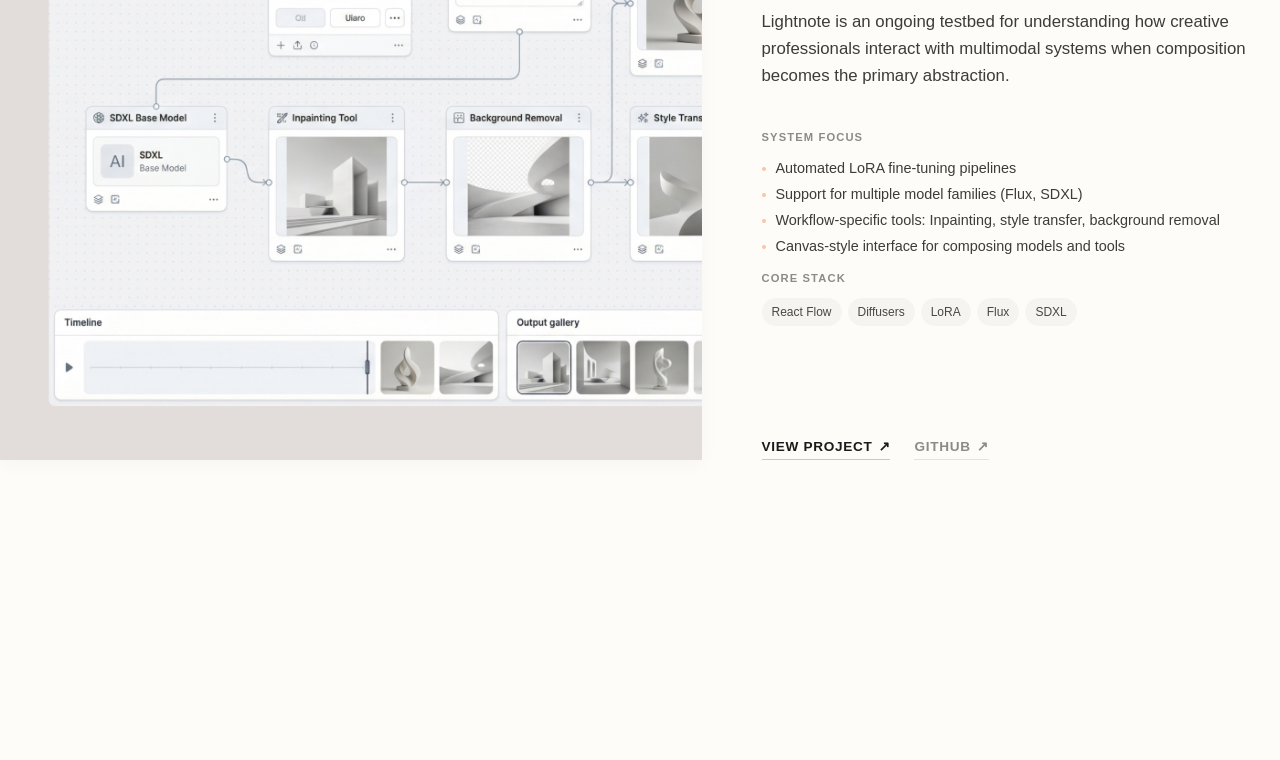
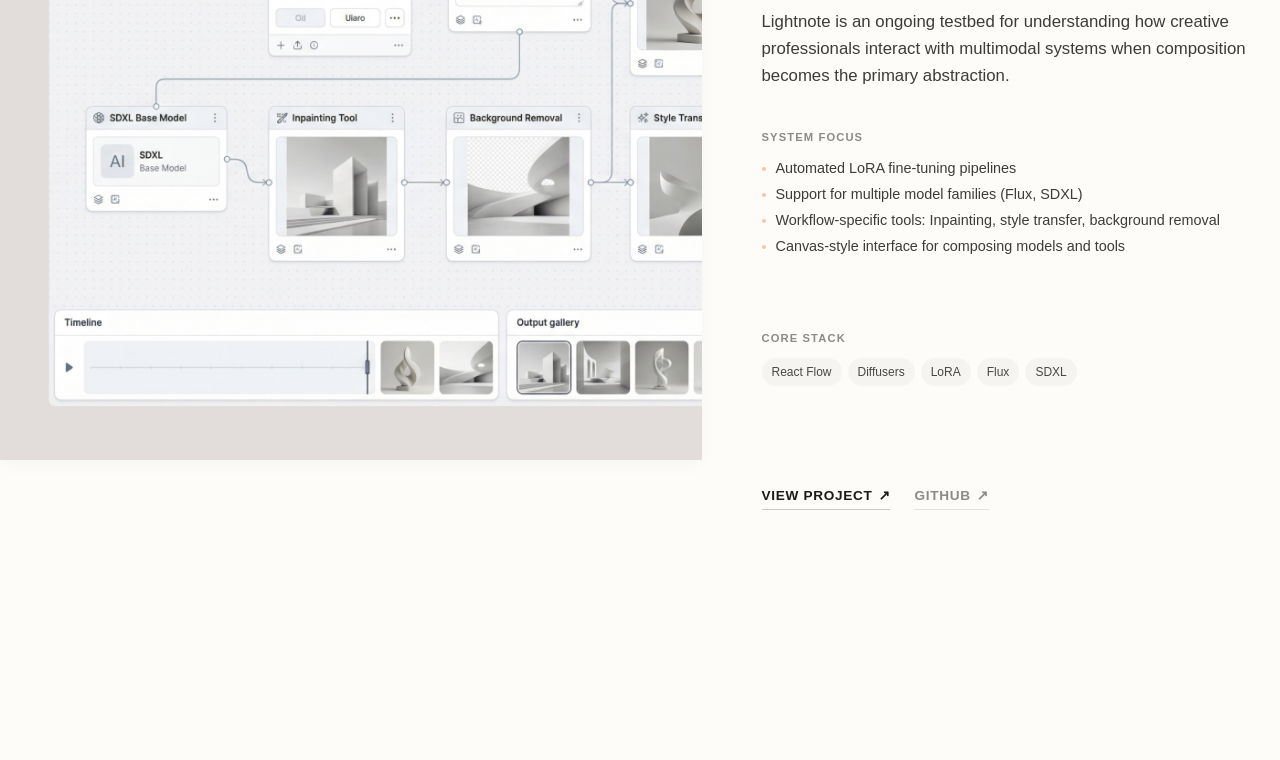
Before and after one commit to pendulum-ai/Pagenineteen2, a React (Vite) app: page /projects in a window 1280 px wide. Shown: the part 1100-1860 px from the top of the page. Built offline with nearby package versions, Linux system fonts and the light colour scheme; a web font is replaced by a local one.

Commit message:
style(desktop): use padding instead of margin for meta columns to prevent collapse

```diff
--- a/src/components/projects/ProjectCard.css
+++ b/src/components/projects/ProjectCard.css
@@ -80,7 +80,8 @@
 
 /* Metadata Cols */
 .project-meta-col {
-  margin-bottom: 60px; /* Increased from 32px to compensate for reduced parallax spacing */
+  margin-bottom: 0;
+  padding-bottom: 60px; /* Increased from 32px to compensate for reduced parallax spacing, using padding to prevent collapse */
 }
 
 .project-meta-col:last-child {
```
